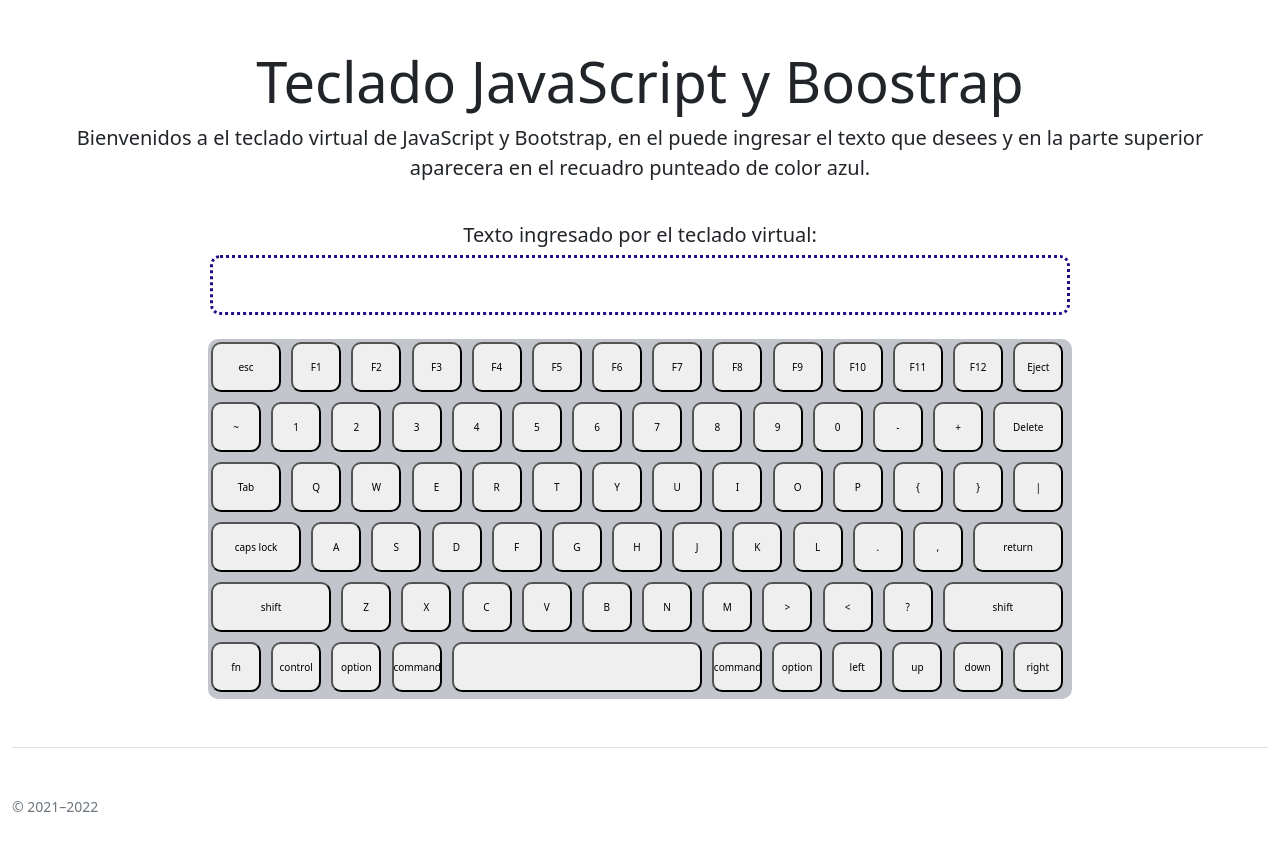
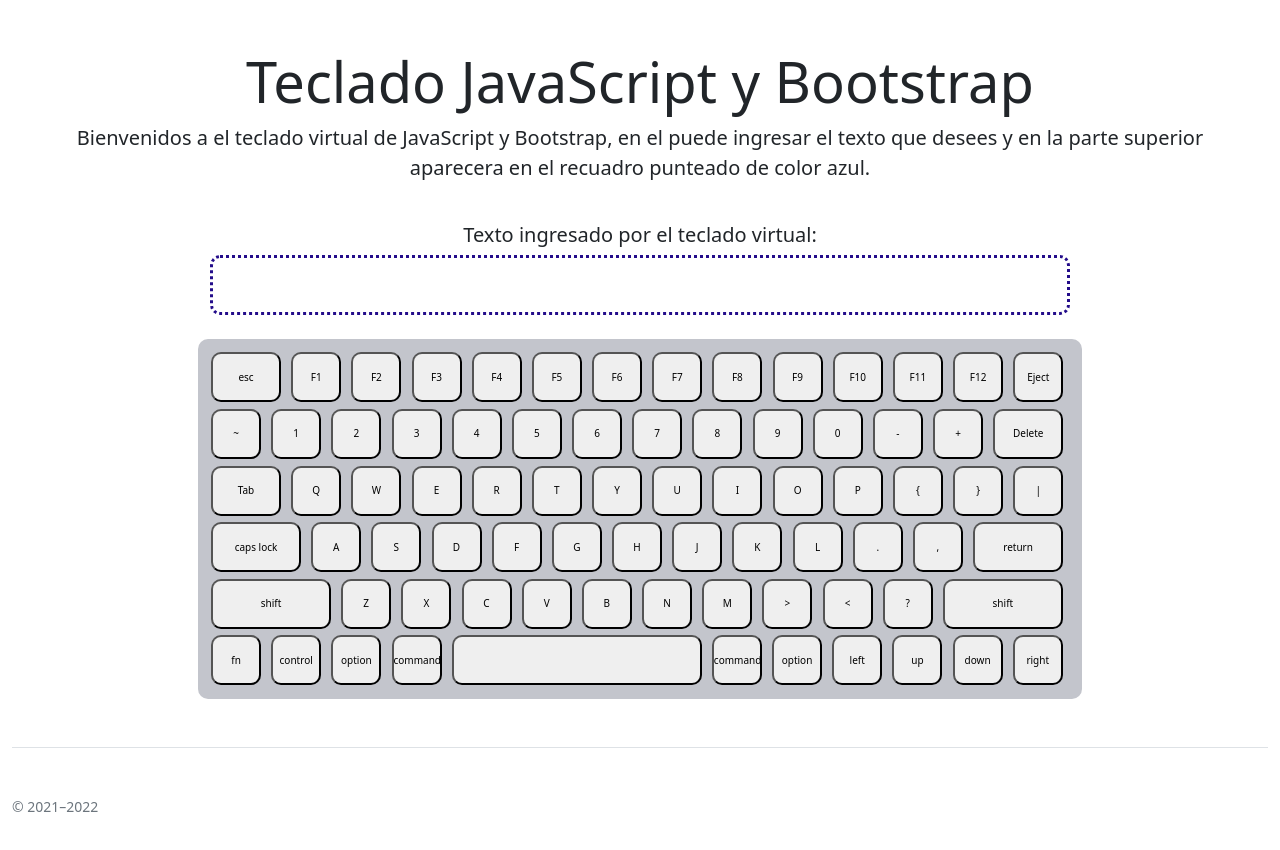
Before and after one commit to gpinilladev/Reto_2_-_Keyboard_JavaScript_-_Bootstrap, a plain HTML site: page index.html in a window 1280 px wide. Drawn offline with Linux system fonts and the light colour scheme.

Commit message:
Segundo commit reto 2 Teclado con JavaScript y Bootstrap

```diff
--- a/assets/css/style.css
+++ b/assets/css/style.css
@@ -5,12 +5,13 @@
 
 .content-button {
     height: 360px;
-    width: 864px;
+    width: 884px;
     background-color: #c3c5cc;
     border-radius: 10px;
     display: flex;
     justify-content: center;
     margin: auto !important;
+    padding: 10px !important;
 }
 
 .button-keyboard {
--- a/index.html
+++ b/index.html
@@ -17,7 +17,7 @@
 <body>
 	<main class="container-fluid">
 		<div class="pricing-header px-3 py-3 pt-md-5 pb-md-4 mx-auto text-center">
-			<h1 class="display-4">Teclado JavaScript y Boostrap</h1>
+			<h1 class="display-4">Teclado JavaScript y Bootstrap</h1>
 			<p class="lead">
                 Bienvenidos a el teclado virtual de JavaScript y Bootstrap, en el puede ingresar el texto que desees y en la parte superior aparecera en el recuadro punteado de color azul.
             </p>
```
